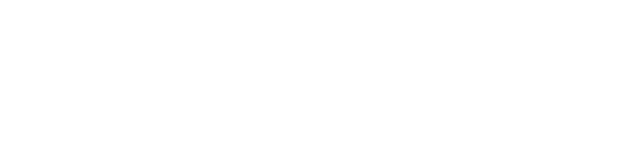
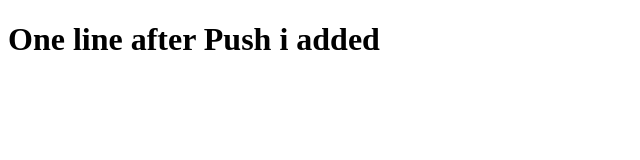
Before and after one commit to AkshayT11/test2, a plain HTML site: page index.html in a window 1280 px wide. Shown: the whole page, without its empty margins (0-640 px from the left). Drawn offline with Linux system fonts and the light colour scheme.

Commit message:
one line added index

```diff
--- a/index.html
+++ b/index.html
@@ -6,6 +6,6 @@
     <title>Document</title>
 </head>
 <body>
-
+    <h1>One line after Push i added </h1>
 </body>
 </html>
```
